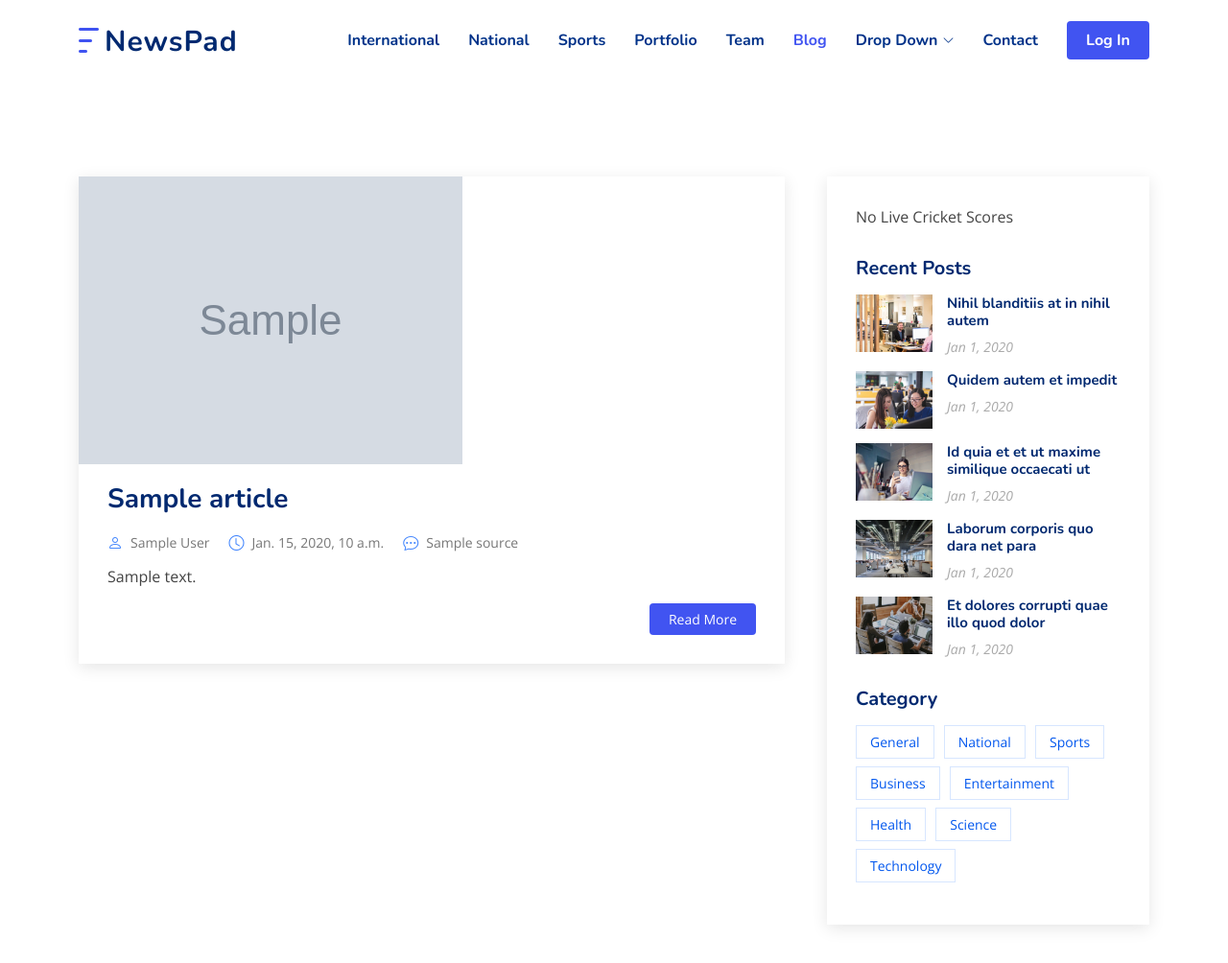
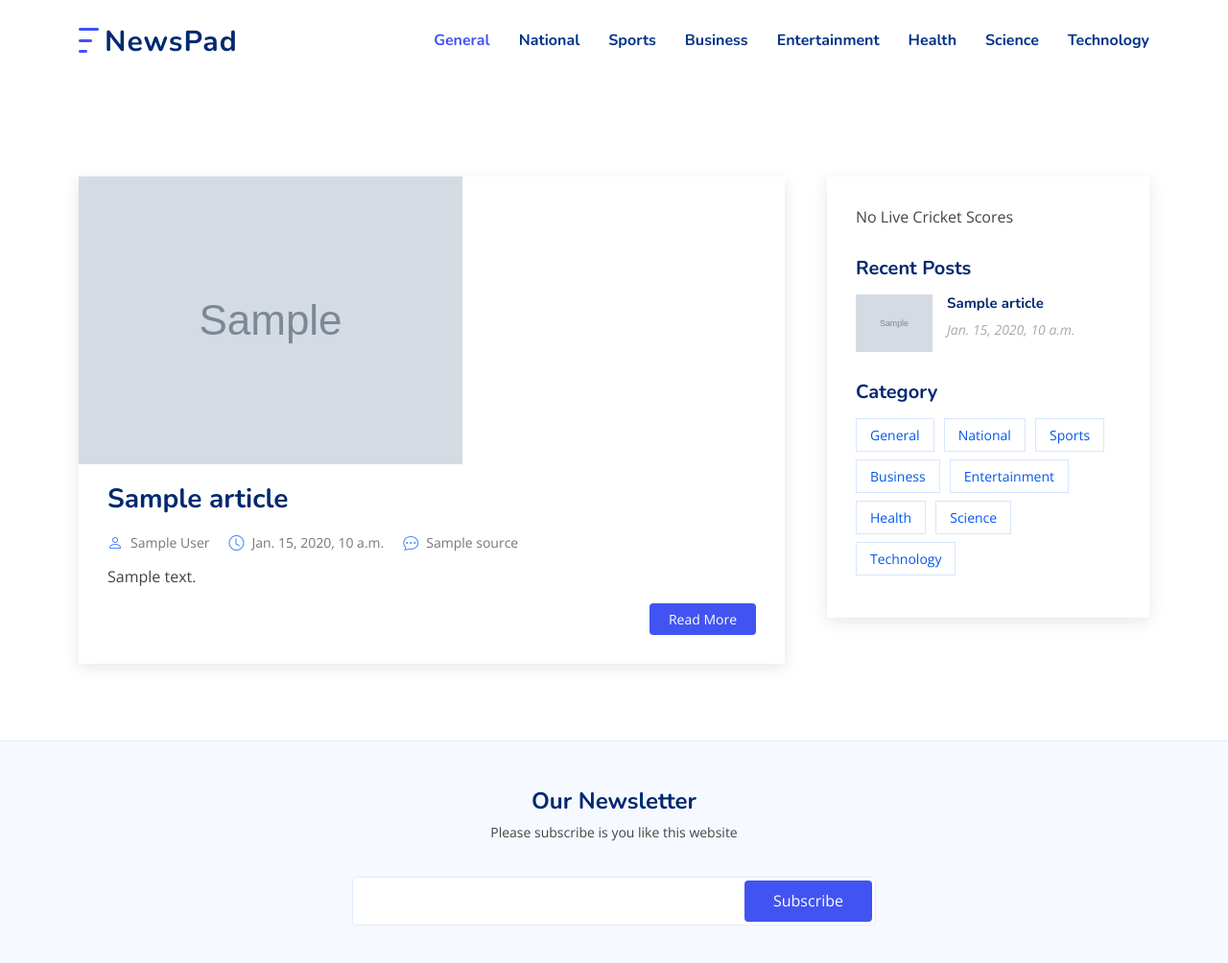
Before and after one commit to Kumar-laxmi/Newspad, a Django app: template app/templates/general.html in a window 1280 px wide. Shown: the top 1004 px of the page at 96% size. Run offline with Django 3.2, Linux system fonts and the light colour scheme; the template is opened without the code that fills it: most values are stand-ins (such as "Sample title", 1, 10 or a date in 2020); grey boxes marked "Sample" are stand-in pictures; some libraries are stand-ins or nearby versions.

Commit message:
New additions

```diff
--- a/app/templates/general.html
+++ b/app/templates/general.html
@@ -35,38 +35,21 @@
     <!-- ======= Header ======= -->
     <header id="header" class="header fixed-top">
         <div class="container-fluid container-xl d-flex align-items-center justify-content-between">
-            <a href="index.html" class="logo d-flex align-items-center">
+            <a href="#" class="logo d-flex align-items-center">
                   <img src="{% static 'img/logo.png' %}" alt="">
                   <span>NewsPad</span>
             </a>
 
             <nav id="navbar" class="navbar">
                 <ul>
-                    <li><a class="nav-link scrollto " href="#hero">International</a></li>
-                    <li><a class="nav-link scrollto" href="#about">National</a></li>
-                    <li><a class="nav-link scrollto" href="#services">Sports</a></li>
-                    <li><a class="nav-link scrollto" href="#portfolio">Portfolio</a></li>
-                    <li><a class="nav-link scrollto" href="#team">Team</a></li>
-                    <li><a class="active" href="blog.html">Blog</a></li>
-                    <li class="dropdown"><a href="#"><span>Drop Down</span> <i class="bi bi-chevron-down"></i></a>
-                        <ul>
-                            <li><a href="#">Drop Down 1</a></li>
-                            <li class="dropdown"><a href="#"><span>Deep Drop Down</span> <i class="bi bi-chevron-right"></i></a>
-                                <ul>
-                                    <li><a href="#">Deep Drop Down 1</a></li>
-                                    <li><a href="#">Deep Drop Down 2</a></li>
-                                    <li><a href="#">Deep Drop Down 3</a></li>
-                                    <li><a href="#">Deep Drop Down 4</a></li>
-                                    <li><a href="#">Deep Drop Down 5</a></li>
-                                </ul>
-                            </li>
-                            <li><a href="#">Drop Down 2</a></li>
-                            <li><a href="#">Drop Down 3</a></li>
-                            <li><a href="#">Drop Down 4</a></li>
-                        </ul>
-                    </li>
-                    <li><a class="nav-link scrollto" href="#contact">Contact</a></li>
-                    <li><a class="getstarted scrollto" href="#about">Log In</a></li>
+                    <li><a class="active" href="#">General</a></li>
+                    <li><a class="nav-link scrollto" href="/national">National</a></li>
+                    <li><a class="nav-link scrollto" href="/sports">Sports</a></li>
+                    <li><a class="nav-link scrollto" href="/business">Business</a></li>
+                    <li><a class="nav-link scrollto" href="/entertainment">Entertainment</a></li>
+                    <li><a class="nav-link scrollto" href="/health">Health</a></li>
+                    <li><a class="nav-link scrollto" href="/science">Science</a></li>
+                    <li><a class="nav-link scrollto" href="/technology">Technology</a></li>
                 </ul>
                 <i class="bi bi-list mobile-nav-toggle"></i>
             </nav><!-- .navbar -->
@@ -128,7 +111,9 @@
                                     <li>{{current}}</li>
                                     <li>{{team1}}</li>
                                     <li>{{team2}}</li>
-                                    <li><a class="getstarted scrollto" href={{link}}>See More</a></li>
+                                    <li>
+                                        <a href={{link}} class="btn btn-outline-dark">See More</a>
+                                    </li>
                                 </ul>
                             </div>
                             {% else %}
@@ -168,35 +153,18 @@
 
                           <h3 class="sidebar-title">Recent Posts</h3>
                           <div class="sidebar-item recent-posts">
+
+                              <!-- Start of first Recent Posts -->
+                              {% if articles %}
+                              {% for i in articles %}
                               <div class="post-item clearfix">
-                  <img src="{% static 'img/blog/blog-recent-1.jpg' %}" alt="">
-                  <h4><a href="blog-single.html">Nihil blanditiis at in nihil autem</a></h4>
-                  <time datetime="2020-01-01">Jan 1, 2020</time>
+                                  <img src={{i.urlToImage}} alt="">
+                                  <h4><a href={{i.url}}>{{i.title}}</a></h4>
+                                  <time datetime={{i.publishedAt}}>{{i.publishedAt}}</time>
                               </div>
-
-                <div class="post-item clearfix">
-                  <img src="{% static 'img/blog/blog-recent-2.jpg' %}" alt="">
-                  <h4><a href="blog-single.html">Quidem autem et impedit</a></h4>
-                  <time datetime="2020-01-01">Jan 1, 2020</time>
-                </div>
-
-                <div class="post-item clearfix">
-                  <img src="{% static 'img/blog/blog-recent-3.jpg' %}" alt="">
-                  <h4><a href="blog-single.html">Id quia et et ut maxime similique occaecati ut</a></h4>
-                  <time datetime="2020-01-01">Jan 1, 2020</time>
-                </div>
-
-                <div class="post-item clearfix">
-                  <img src="{% static 'img/blog/blog-recent-4.jpg' %}" alt="">
-                  <h4><a href="blog-single.html">Laborum corporis quo dara net para</a></h4>
-                  <time datetime="2020-01-01">Jan 1, 2020</time>
-                </div>
-
-                <div class="post-item clearfix">
-                  <img src="{% static 'img/blog/blog-recent-5.jpg' %}" alt="">
-                  <h4><a href="blog-single.html">Et dolores corrupti quae illo quod dolor</a></h4>
-                  <time datetime="2020-01-01">Jan 1, 2020</time>
-                </div>
+                              {% endfor %}
+                              {% endif %}
+                              <!-- End of first Recent Post -->
 
                           </div><!-- End sidebar recent posts-->
 
@@ -217,9 +185,7 @@
                       </div><!-- End sidebar -->
 
                   </div><!-- End blog sidebar -->
-
               </div>
-
           </div>
       </section><!-- End Blog Section -->
 
```
Lines whose indentation alone changed are shown as unchanged.
